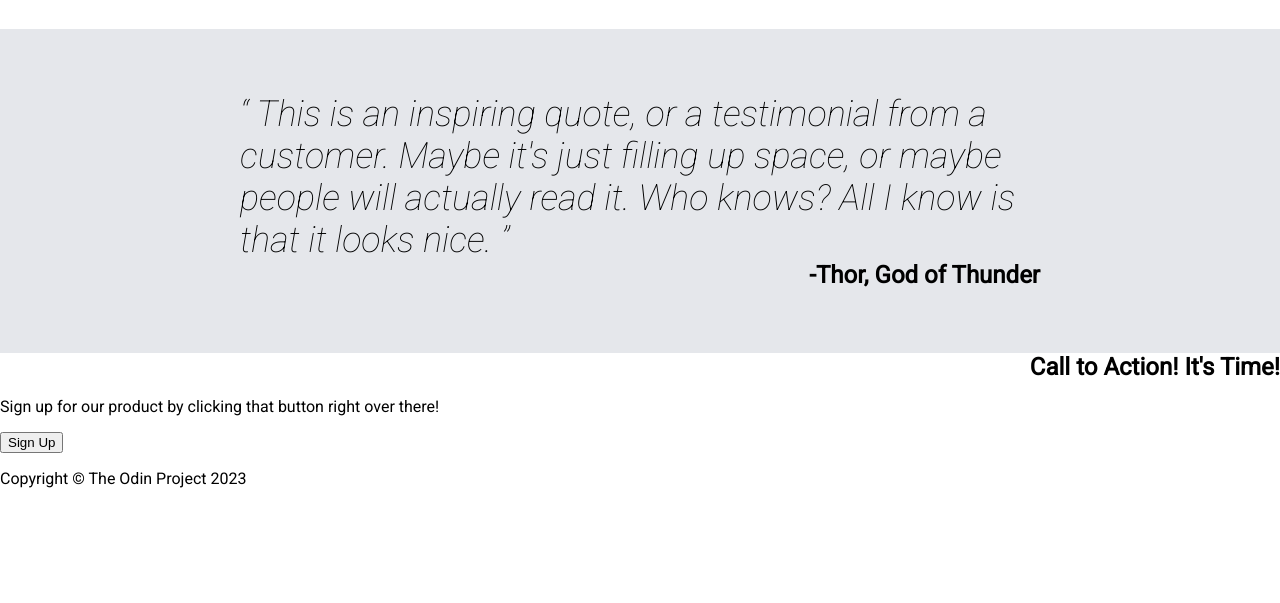
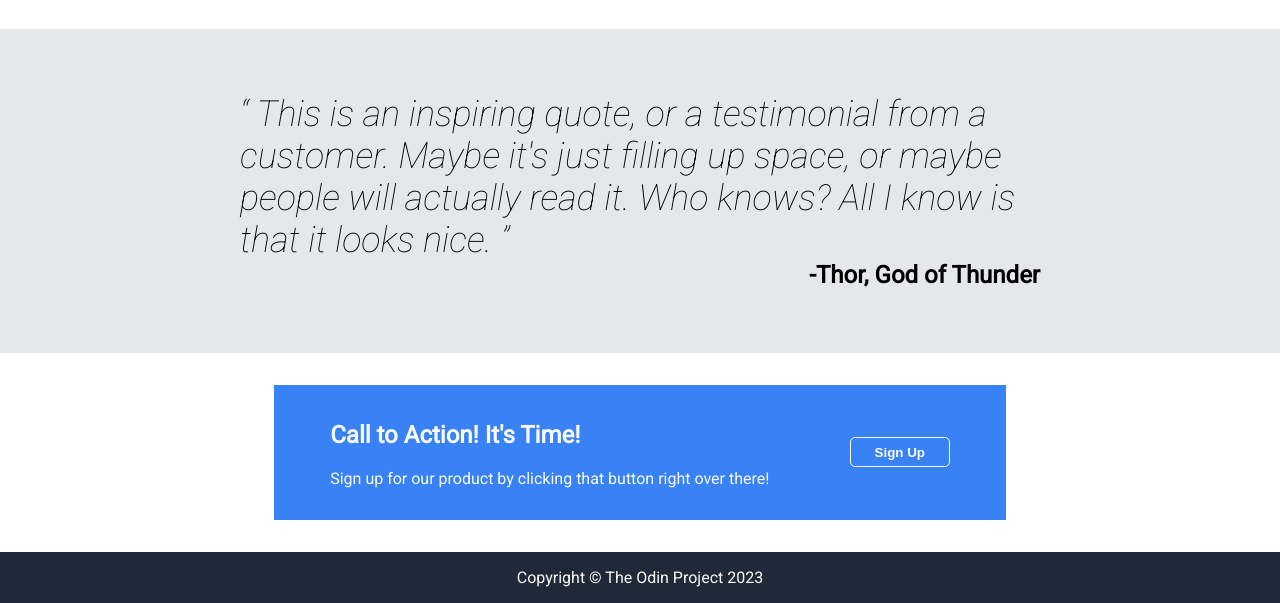
Before and after one commit to walkastray/landingpage, a plain HTML site: page index.html in a window 1280 px wide. Shown: the part 672-1275 px from the top of the page. Before the commit the page ends 1176 px from the top, so only its background shows below. Drawn offline with Linux system fonts and the light colour scheme.

Commit message:
Call to Action and Footer
Aligned and styled call to action and footer section.

```diff
--- a/index.html
+++ b/index.html
@@ -62,11 +62,11 @@
         </div>
         <div class="call-to-action-section">
             <div class="prompt">
-                <div>
+                <div class="prompt-text">
                     <h2>Call to Action! It's Time!</h2>
                     <p>Sign up for our product by clicking that button right over there!</p>
                 </div>
-                <button>Sign Up</button>
+                <button class="sign">Sign Up</button>
             </div>
         </div>
         <footer class="copyright">
--- a/style.css
+++ b/style.css
@@ -143,8 +143,60 @@ q{
     font: italic 36px roboto;
 }
 
-h2{
+.quote-section h2{
     text-align: right;
     padding: 0;
     margin: 0;
 }
+
+/*
+#####################
+- Call to Action
+#####################
+*/
+.call-to-action-section{
+    display: flex;
+    justify-content: center;
+    align-items: center;
+    margin: 32px;
+}
+
+.prompt{
+    display: flex;
+    justify-content: space-around;
+    align-items: center;
+    width: 700px;
+    padding: 16px;
+    color: #F9FAF8;
+    background: #3882F6;
+}
+
+.prompt-text{
+    text-align: left;
+}
+
+.sign{
+
+    width: 100px;
+    height: 30px;
+    border: 1px solid white;
+    border-radius: 5px;
+
+    color: #F9FAF8;
+    background: transparent;
+    font-weight: bold;
+
+}
+
+/*
+#####################
+- Footer
+#####################
+*/
+footer{
+    display: flex;
+    justify-content: center;
+    align-items: center;
+    background: #1f2937;
+    color: #F9FAF8;
+}
```
